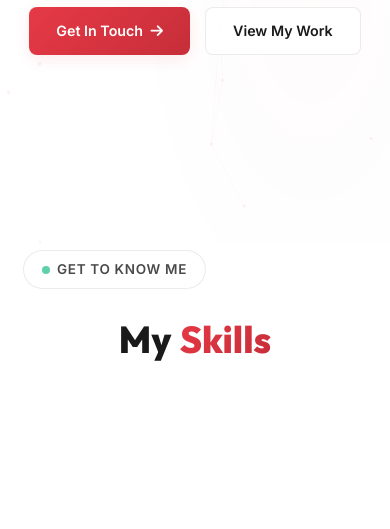
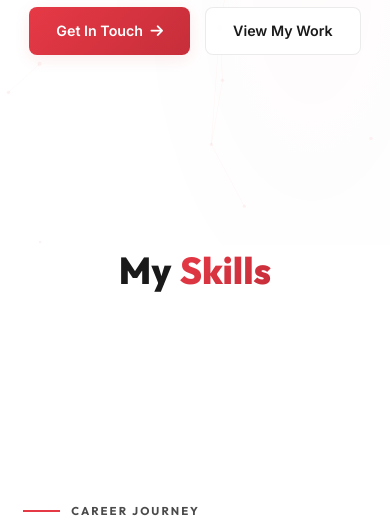
Before and after one commit to Rohanoza001/personal-portfolio, a Django app: template templates/portfolio.html in a window 390 px wide. Shown: the part 599-1128 px from the top of the page. Run offline with Django 4.2, Linux system fonts and the light colour scheme; the template is opened without the code that fills it, so the values that code supplies are empty.

Commit message:
Tighten mobile layout spacing

```diff
--- a/static/css/style.css
+++ b/static/css/style.css
@@ -2364,6 +2364,10 @@ textarea.cta-form-input {
     :root {
         --container-padding: 1.5rem;
         --section-padding: 4rem 0;
+    }
+
+    .cta-contact-section {
+        padding-bottom: 2.5rem;
     }
 
     body.mobile-drawer-open {
--- a/templates/portfolio.html
+++ b/templates/portfolio.html
@@ -17,7 +17,7 @@
     <link rel="stylesheet" href="https://cdnjs.cloudflare.com/ajax/libs/font-awesome/6.4.0/css/all.min.css">
 
     <!-- Custom CSS -->
-    <link rel="stylesheet" href="{% static 'css/style.css' %}?v=20260606-mobile-drawer-cta-button">
+    <link rel="stylesheet" href="{% static 'css/style.css' %}?v=20260606-mobile-contact-gap">
 </head>
 <body class="dark-theme">
     <!-- Page Loader -->
@@ -145,10 +145,6 @@
                 <!-- New Modern Header -->
                 <div class="about-header-modern">
                     <div class="about-intro">
-                        <div class="about-label">
-                            <span class="label-dot"></span>
-                            <span class="label-text">Get to know me</span>
-                        </div>
                         <h2 class="about-main-title">
                             My <span class="title-highlight">Skills</span>
                         </h2>
```
